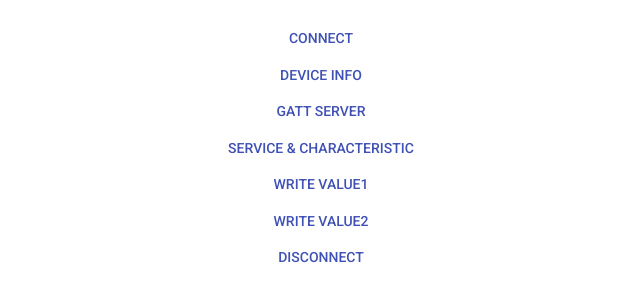
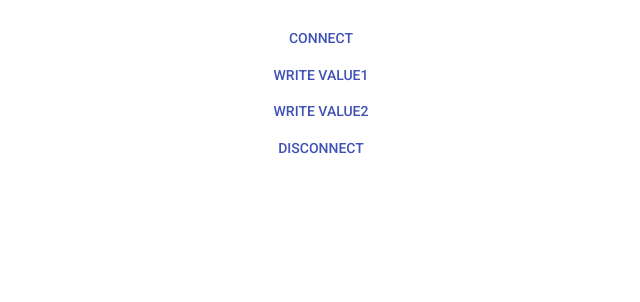
Before and after one commit to jerryJK/BT-controller, a React (Create React App) app: page / in a window 1280 px wide. Shown: the top 302 px of the page, without its empty margins (319-959 px from the left). Built offline with nearby package versions, Linux system fonts and the light colour scheme.

Commit message:
presentstion1

```diff
--- a/package.json
+++ b/package.json
@@ -7,8 +7,8 @@
     "@material-ui/core": "^3.9.1",
     "@material-ui/icons": "^3.0.2",
     "promise-queue": "^2.2.5",
-    "react": "^16.7.0",
-    "react-dom": "^16.7.0",
+    "react": "^16.8.4",
+    "react-dom": "^16.8.4",
     "react-scripts": "2.1.3",
     "styled-components": "^4.1.3"
   },
--- a/src/index.js
+++ b/src/index.js
@@ -1,6 +1,6 @@
 import React from 'react';
 import ReactDOM from 'react-dom';
-import App from './view/App';
+import {App} from './view/App';
 import * as serviceWorker from './serviceWorker';
 import './index.css';
 
--- a/src/view/App.js
+++ b/src/view/App.js
@@ -1,89 +1,56 @@
-import React, { Component } from 'react';
+import React, { useState } from 'react';
 import Button from '@material-ui/core/Button';
 import { Container } from './App.s';
 
-class App extends Component {
+export const App = () => {
 
-  constructor(props) {
-    super(props);
-    this.state = {
-      connected: false,
-      device: null,
-      gattServer: null
-    }
-    this.UUID_SERVICE_REMOTECONTROL = "4dc591b0-857c-41de-b5f1-15abda665b0c";
-    this.UUID_CHARACTERISTIC_REMOTECONTROL = "02b8cbcc-0e25-4bda-8790-a15f53e6010f";
-  }
+  const [connected, setConnected] = useState(false);
+  const [gattServer, setGatServer] = useState(null);
 
+  const UUID_SERVICE_REMOTECONTROL = "4dc591b0-857c-41de-b5f1-15abda665b0c";
+  const UUID_CHARACTERISTIC_REMOTECONTROL = "02b8cbcc-0e25-4bda-8790-a15f53e6010f";
 
-  connectDevice = () => {
+  const connectDevice = () => {
     const options = {
-      acceptAllDevices: true
+      //acceptAllDevices: true,
+      filters: [ {name: 'SBrick'} ],
+      optionalServices: [UUID_SERVICE_REMOTECONTROL]
     }
     navigator.bluetooth.requestDevice(options)
     .then(device => {
-      this.setState({device: device})
       console.log('Connecting to GATT Server...');
       return device.gatt.connect();
     })
     .then(server => {
       console.log('> Connected:        ' + server.connected);
-      this.setState({connected: server.connected, gattServer: server})
+      console.log('> Gatt server:');
+      console.log(server)
+      setGatServer(server);
+      setConnected(true);
     })
     .catch(error => {
       console.log('Argh! ' + error);
     });
   }
 
-  getDeviceInfo = () => {
-    console.log('> Name:             ' + this.state.device.name);
-    console.log('> Id:               ' + this.state.device.id);
-    console.log('> Connected:        ' + this.state.device.gatt.connected);
-}
-
-  getGattServerInfo = () => {
-    console.log(this.state.gattServer)
-  }
-
-  getRemoteControlCharacteristics = () => {
-    console.log('Getting Service...');
-    this.state.gattServer.getPrimaryService(this.UUID_SERVICE_REMOTECONTROL)
+  const writeValue1 = (value) => {
+    gattServer.getPrimaryService(UUID_SERVICE_REMOTECONTROL)
     .then(service => {
-      console.log(service)
-      console.log('Getting Characteristics...');
-      if (this.UUID_CHARACTERISTIC_REMOTECONTROL) {
-        // Get all characteristics that match this UUID.
-        return service.getCharacteristics(this.UUID_CHARACTERISTIC_REMOTECONTROL);
-      }
-      // Get all characteristics.\
-      return service.getCharacteristics();
+      return service.getCharacteristics(UUID_CHARACTERISTIC_REMOTECONTROL);
     })
     .then(characteristics => {
-      console.log(characteristics)
+      characteristics[0].writeValue(
+        new Uint8Array([ 0x01, 0x00   , 0x00, value ]));
     })
     .catch(error => {
       console.log('Argh! ' + error);
     });
   }
 
-  writeValue1 = (value) => {
-    this.state.gattServer.getPrimaryService(this.UUID_SERVICE_REMOTECONTROL)
+  const writeValue2 = (value) => {
+    gattServer.getPrimaryService(UUID_SERVICE_REMOTECONTROL)
     .then(service => {
-      return service.getCharacteristics(this.UUID_CHARACTERISTIC_REMOTECONTROL);
-    })
-    .then(characteristics => {
-      characteristics[0].writeValue(
-        new Uint8Array([ 0x01, 0x00, 0x00, value ]));
-    })
-    .catch(error => {
-      console.log('Argh! ' + error);
-    });
-  }
-
-  writeValue2 = (value) => {
-    this.state.gattServer.getPrimaryService(this.UUID_SERVICE_REMOTECONTROL)
-    .then(service => {
-      return service.getCharacteristics(this.UUID_CHARACTERISTIC_REMOTECONTROL);
+      return service.getCharacteristics(UUID_CHARACTERISTIC_REMOTECONTROL);
     })
     .then(characteristics => {
       characteristics[0].writeValue(
@@ -94,26 +61,19 @@ class App extends Component {
     });
   }
 
-  disconnectDevice = () => {
-    this.state.gattServer.disconnect()
-    this.setState({connected: this.state.device.connected})
+  const disconnectDevice = () => {
+    gattServer.disconnect()
+    setConnected(false);
   }
 
-  render() {
+  return (
+    <Container>
+      {connected && 'connected'}
+      <Button color="primary" onClick={connectDevice}>Connect</Button>
+      <Button color="primary" onClick={() => writeValue1(255)}>write value1</Button>
+      <Button color="primary" onClick={() => writeValue2(255)}>write value2</Button>
+      <Button color="primary" onClick={disconnectDevice}>Disconnect</Button>
+    </Container>
+  );
 
-    return (
-      <Container>
-        {this.state.connected && 'connected'}
-        <Button color="primary" onClick={this.connectDevice}>Connect</Button>
-        <Button color="primary" onClick={this.getDeviceInfo}>Device info</Button>
-        <Button color="primary" onClick={this.getGattServerInfo}>Gatt Server</Button>
-        <Button color="primary" onClick={this.getRemoteControlCharacteristics}>service & characteristic</Button>
-        <Button color="primary" onClick={() => this.writeValue1(255)}>write value1</Button>
-        <Button color="primary" onClick={() => this.writeValue2(255)}>write value2</Button>
-        <Button color="primary" onClick={this.disconnectDevice}>Disconnect</Button>
-      </Container>
-    );
-  }
 }
-
-export default App;
```
Also changed, not shown: 1 other file (tests, documents, lock files or other folders).
